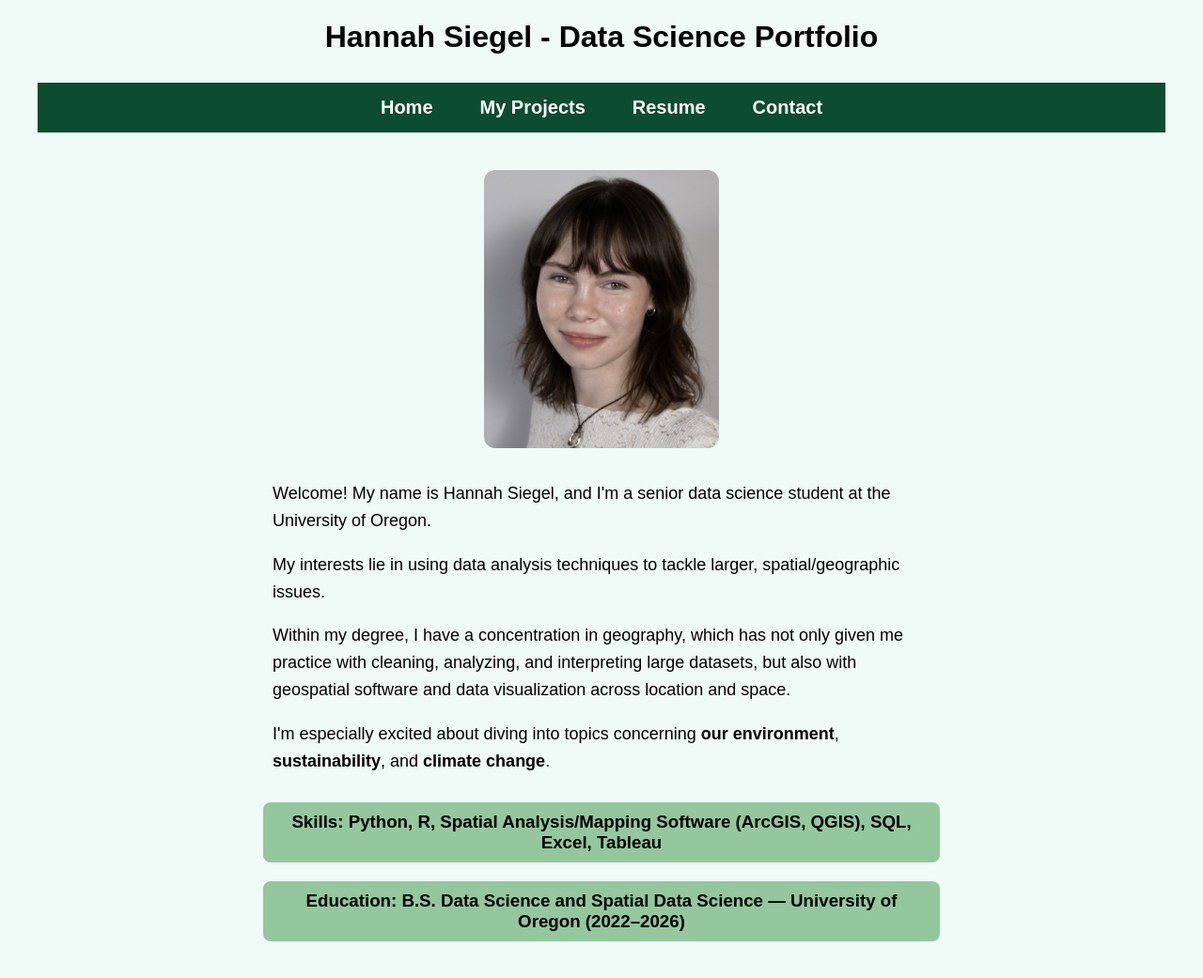
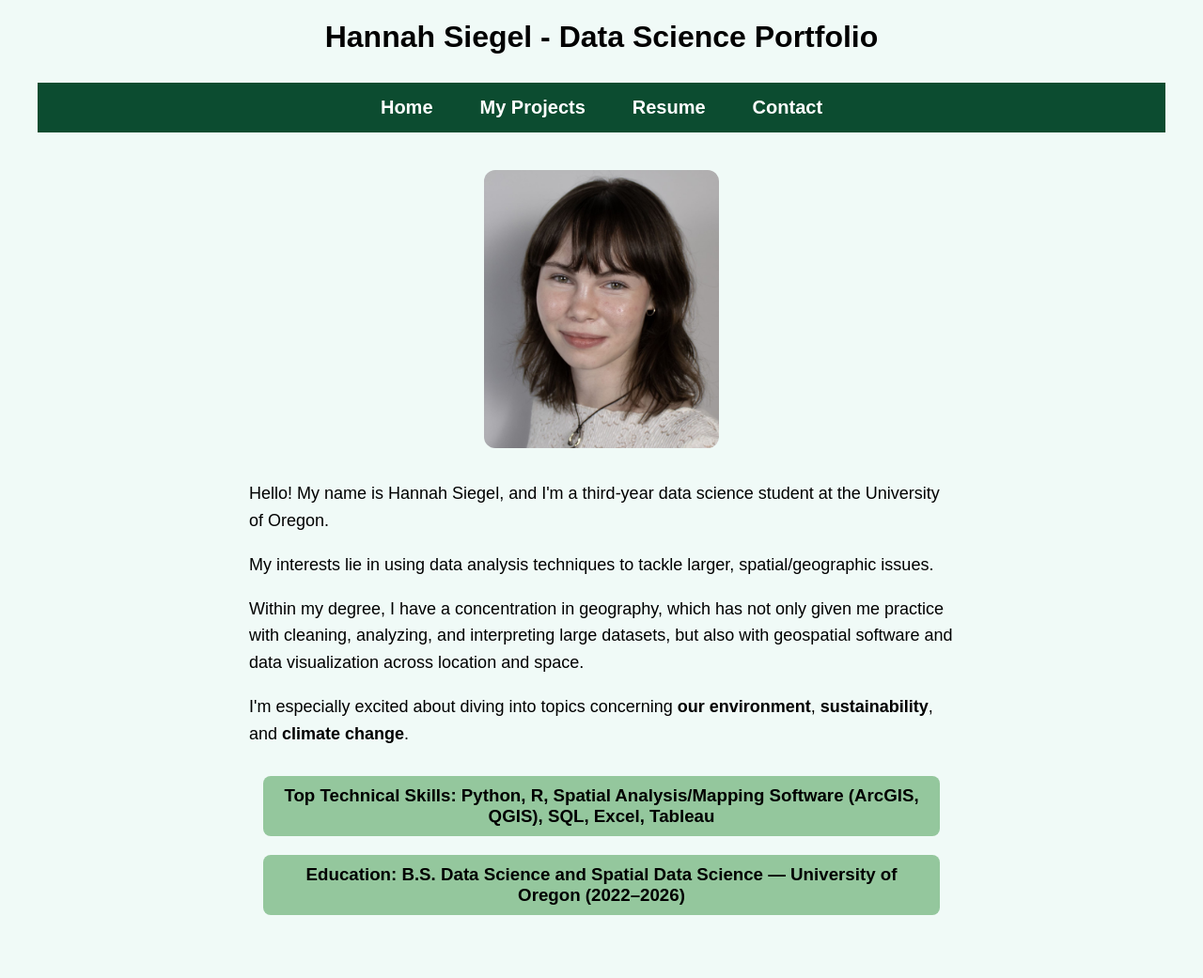
Before and after one commit to siegelhannah/portfolio, a Jekyll site: the page built from index.md, in a window 1280 px wide and 1054 px high. Shown: the top 1041 px of the window at 94% size. Built offline with Jekyll 4.4.1, drawn with Linux system fonts in a browser that asks for light colours.

Commit message:
Update personal introduction and skills section

```diff
--- a/_layouts/default.html
+++ b/_layouts/default.html
@@ -75,19 +75,19 @@
   </header>
   <main>
     {% if page.url == "/" %}
-      <div style="text-align: center; margin-top: 40px;">
+      <div style="text-align: center; margin: 40px auto 80px auto; padding: 0 20px;">
         <img src="{{ '/assets/headshot_b.jpeg' | relative_url }}" alt="Headshot"
              style="width: 250px; height: auto; border-radius: 12px;">
 
-        <div style="max-width: 700px; margin: 30px auto; text-align: left; line-height: 1.6; font-size: 18px;">
-          <p>Welcome! My name is Hannah Siegel, and I'm a senior data science student at the University of Oregon.</p>
+        <div style="max-width: 750px; margin: 30px auto; text-align: left; line-height: 1.6; font-size: 18px;">
+          <p>Hello! My name is Hannah Siegel, and I'm a third-year data science student at the University of Oregon.</p>
           <p>My interests lie in using data analysis techniques to tackle larger, spatial/geographic issues.</p>
           <p>Within my degree, I have a concentration in geography, which has not only given me practice with cleaning, analyzing, and interpreting large datasets, but also with geospatial software and data visualization across location and space.</p>
           <p>I'm especially excited about diving into topics concerning <strong>our environment</strong>, <strong>sustainability</strong>, and <strong>climate change</strong>.</p>
         </div>
 
         <div style="background-color: #94C79D; padding: 10px; max-width: 700px; margin: 0 auto 20px auto; border-radius: 8px;">
-          <h3 style="margin: 0;">Skills: Python, R, Spatial Analysis/Mapping Software (ArcGIS, QGIS), SQL, Excel, Tableau</h3>
+          <h3 style="margin: 0;">Top Technical Skills: Python, R, Spatial Analysis/Mapping Software (ArcGIS, QGIS), SQL, Excel, Tableau</h3>
         </div>
 
         <div style="background-color: #94C79D; padding: 10px; max-width: 700px; margin: 0 auto; border-radius: 8px;">
```
